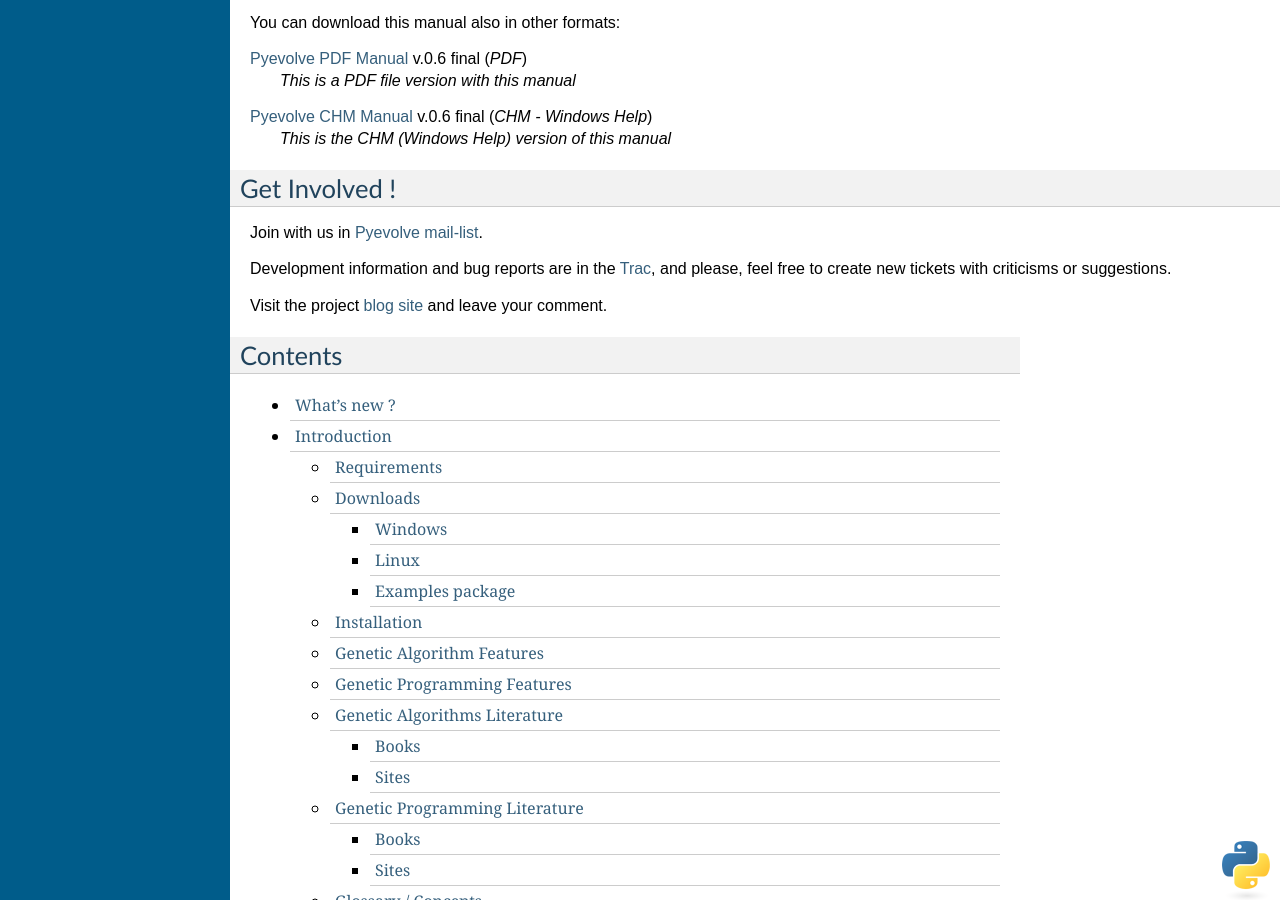
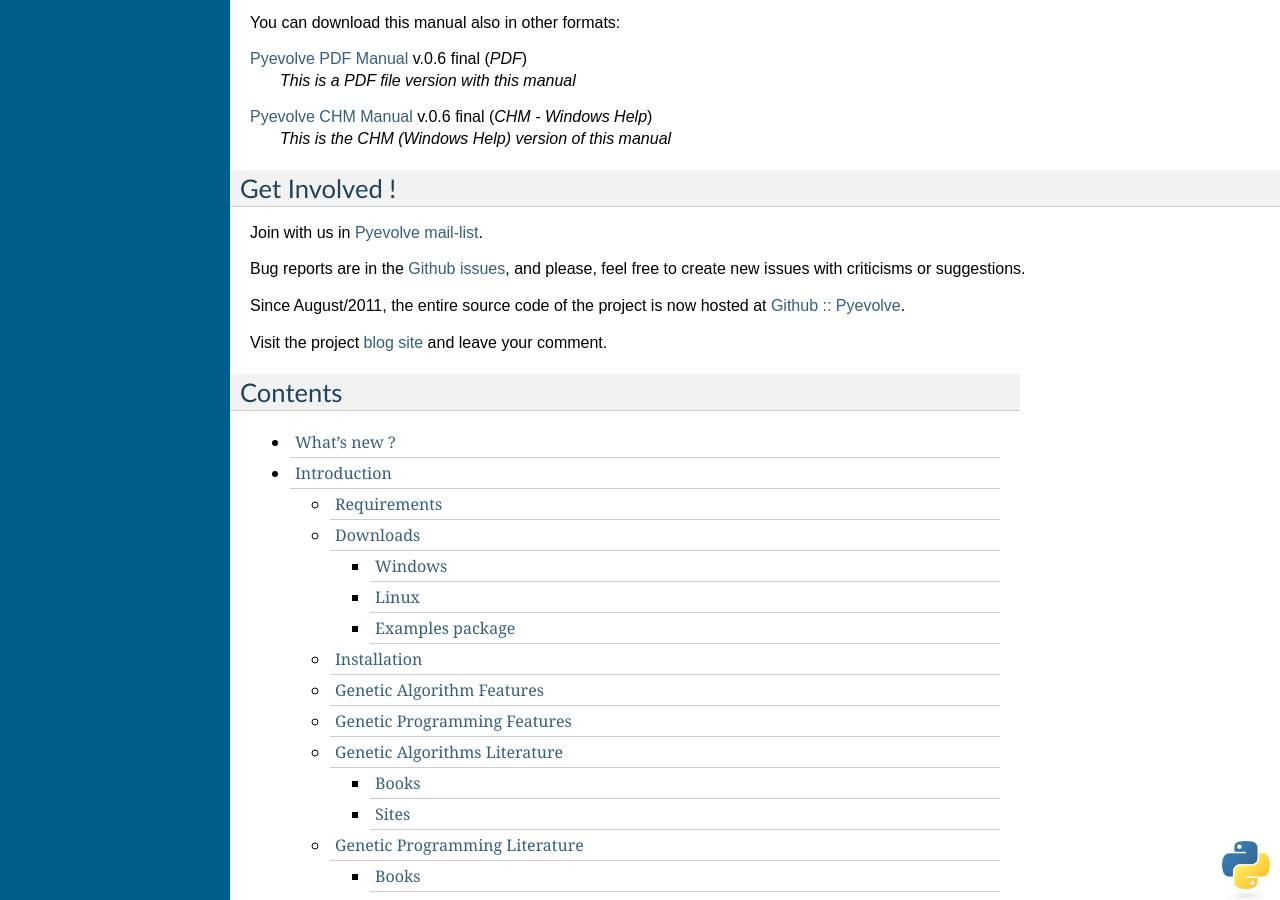
Before and after one commit to perone/Pyevolve, a Sphinx documentation site: the page built from docs/source/index.rst, in a window 1280 px wide and 900 px high, scrolled down 626 px. Built offline with Sphinx 7.4.7, drawn with Linux system fonts in a browser that asks for light colours.

Commit message:
Changes to reflect new hosting location as well issues list.

```diff
--- a/docs/source/index.rst
+++ b/docs/source/index.rst
@@ -39,8 +39,11 @@
 --------------------
 Join with us in `Pyevolve mail-list <http://groups.google.com/group/pyevolve>`_.
 
-Development information and bug reports are in the `Trac <http://sourceforge.net/apps/trac/pyevolve>`_,
-and please, feel free to create new tickets with criticisms or suggestions.
+Bug reports are in the `Github issues <https://github.com/perone/Pyevolve/issues>`_,
+and please, feel free to create new issues with criticisms or suggestions.
+
+Since August/2011, the entire source code of the project is now hosted
+at `Github :: Pyevolve <https://github.com/perone/Pyevolve>`_.
 
 Visit the project `blog site <http://pyevolve.sourceforge.net/wordpress>`_ and leave your comment.
 
```
